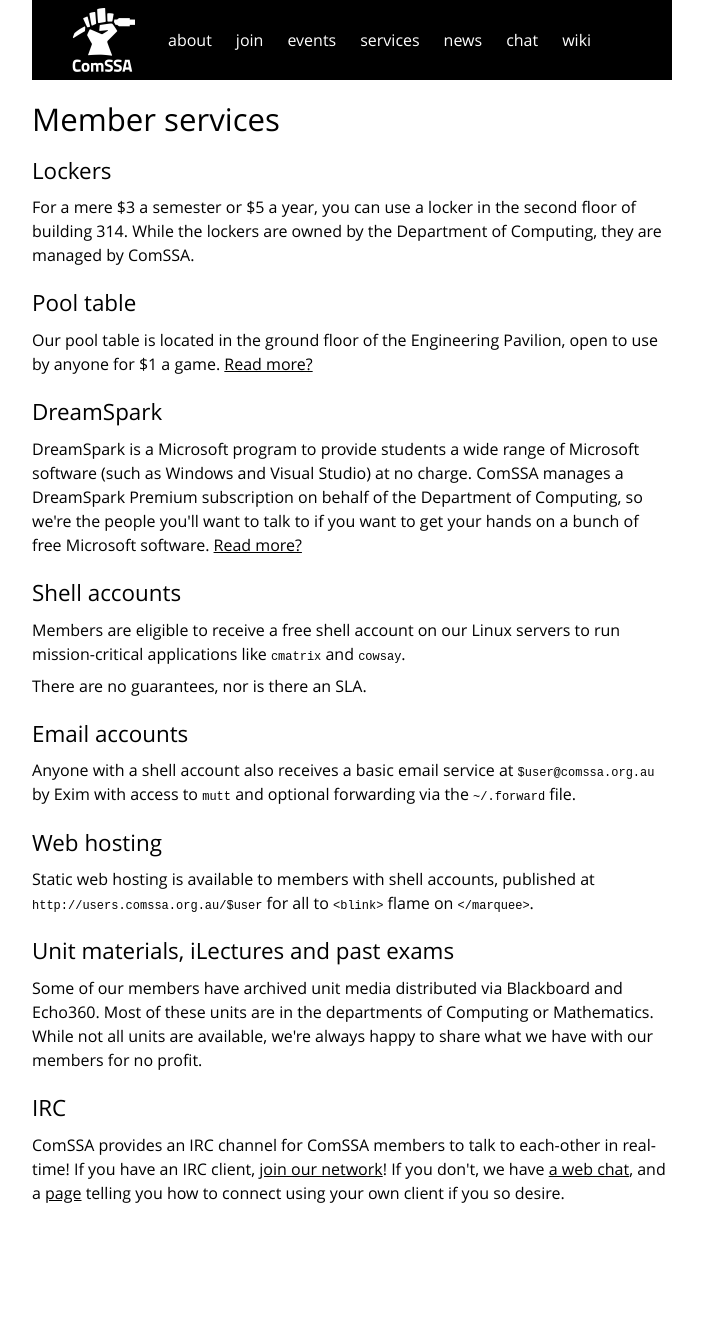
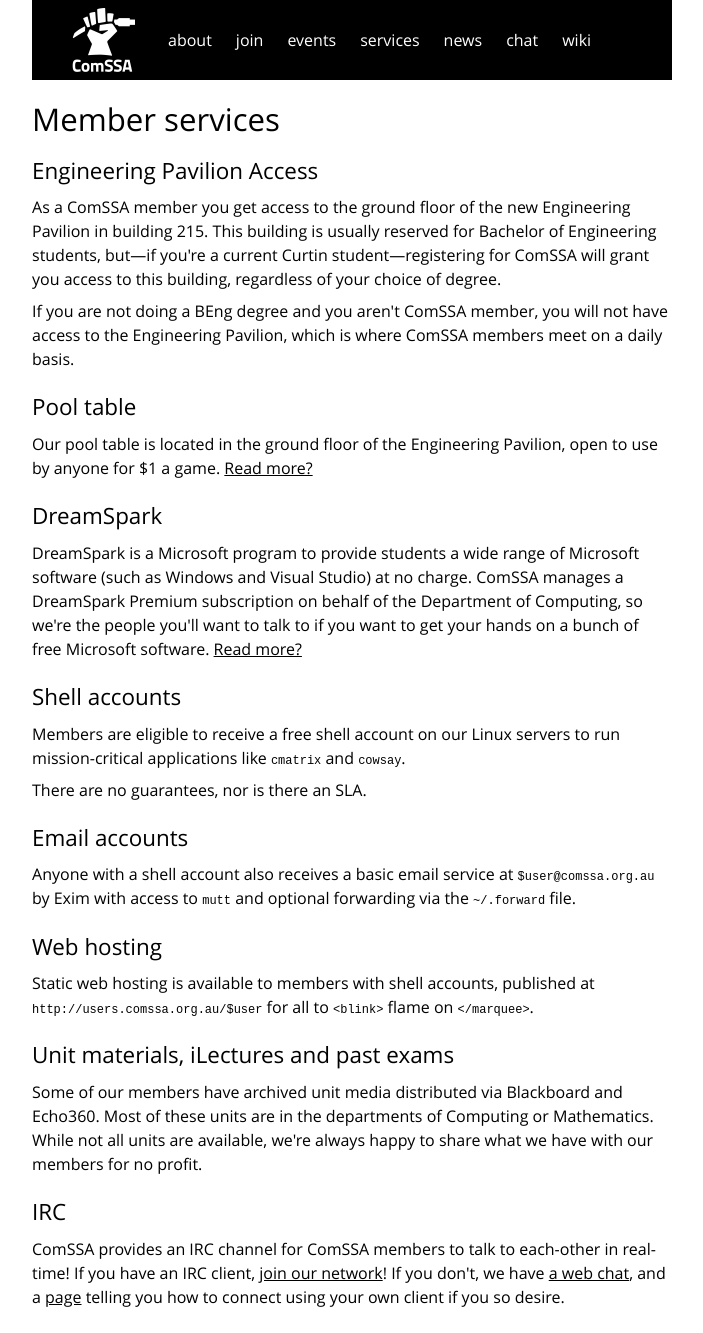
Before and after one commit to ComSSA/www.comssa.org.au, a Jekyll site: the page built from services/index.html, in a window 1280 px wide. Shown: the whole page, without its empty margins (288-991 px from the left). Built offline with Jekyll 4.4.1, drawn with Linux system fonts in a browser that asks for light colours; before the commit the page ends 1229 px from its top, so only the background shows below that.

Commit message:
removed lockers and added 215 access to services.

```diff
--- a/services/index.html
+++ b/services/index.html
@@ -3,11 +3,15 @@ layout: default
 title: Member services
 ---
 
-<h2>Lockers</h2>
+<h2>Engineering Pavilion Access</h2>
 
-<p>For a mere $3 a semester or $5 a year, you can use a locker in the second
-floor of building 314. While the lockers are owned by the Department of
-Computing, they are managed by ComSSA.
+<p>As a ComSSA member you get access to the ground floor of the new Engineering Pavilion
+in building 215. This building is usually reserved for Bachelor of Engineering students,
+but—if you're a current Curtin student—registering for ComSSA will grant you access to this
+building, regardless of your choice of degree.
+
+<p>If you are not doing a BEng degree and you aren't ComSSA member, you will not have access to the
+Engineering Pavilion, which is where ComSSA members meet on a daily basis.
 
 <h2>Pool table</h2>
 
```
